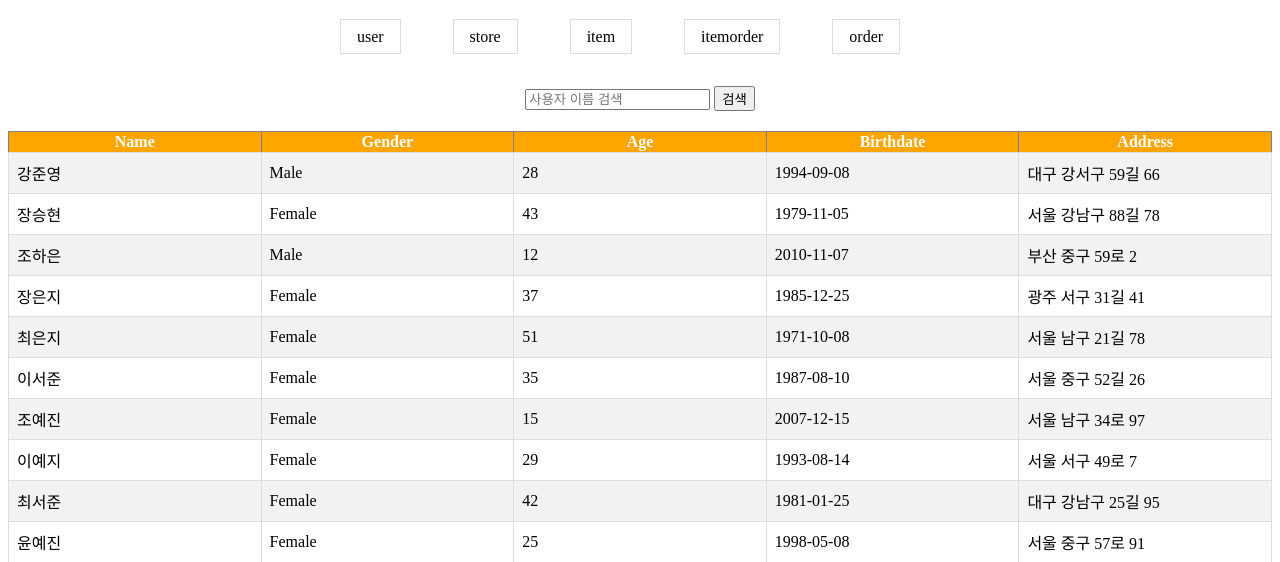
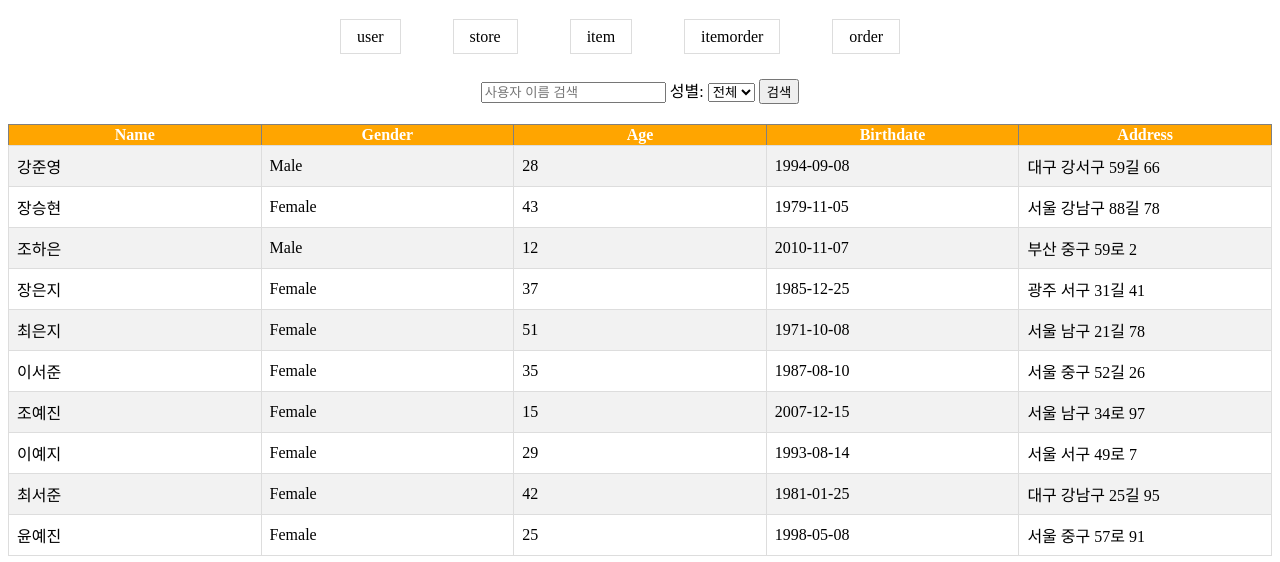
Before and after one commit to wjdgbwls/sesac-ot, a Flask app: page / in a window 1280 px wide. Shown: the top 562 px of the page. Run offline with Flask 3, Linux system fonts and the light colour scheme.

Commit message:
[커밋]성별 검색 메뉴 추가

```diff
--- a/3.flask/hello2.py
+++ b/3.flask/hello2.py
@@ -13,7 +13,9 @@ app = Flask(__name__)
 def page_index():
     page = request.args.get('page', default =1, type=int)
     search_name = request.args.get('q', default='', type =str)
+    gender = request.args.get('gender', default='', type =str)
     data=[]
+    gender_data=[]
     per_page = 10
     csv_file_path = "./csvfile/user.csv"
     with open(csv_file_path, 'r', encoding='UTF-8') as file:
@@ -21,10 +23,15 @@ def page_index():
 
       # 검색어를 포함하는 결과 필터링
       for row in csv_data:
-        if search_name in row['Name']:
+        if search_name in row['Name'] and gender == row['Gender']:
           data.append(row)
+        elif gender == '':
+          data.append(row)
+
+         ##############여기 gender를 확인하고 그걸 추가하는 줄 하나 ....넣기
       # 현재 페이지 계산
       current_page = page
+
       # 현재 페이지 그룹 번호 계산
       current_group = (page - 1) // per_page
 
@@ -43,7 +50,8 @@ def page_index():
       start_page = current_group * per_page + 1
       end_page = min(start_page + per_page, total_pages)
 
-      return render_template("home.html", datas=paginated_results , total_pages=total_pages, page=page, search_name=search_name, start_page=start_page, end_page=end_page, pags=current_page)
+      return render_template("home.html", datas=paginated_results , total_pages=total_pages,
+                              page=page, search_name=search_name, start_page=start_page, end_page=end_page, pags=current_page, gender = gender)
 
 
 # @app.route('/<name>')
--- a/3.flask/templates/home.html
+++ b/3.flask/templates/home.html
@@ -27,20 +27,23 @@
             /* 추가 */
             background-color: #f2f2f2;
         }
-        .nav{
+
+        .nav {
             text-align: center;
             height: 50px;
             width: 100%;
             list-style: none;
         }
-        li{
+
+        li {
             display: inline-block;
             text-align: center;
             margin-right: 40px;
             margin-top: 20px;
             margin-bottom: 20px;
         }
-        li a{
+
+        li a {
             color: black;
             padding: 8px 16px;
             text-decoration: none;
@@ -76,31 +79,46 @@
             padding-top: 10px;
             padding-bottom: 10px;
         }
-        form{
+
+        form {
             margin-top: 20px;
             margin-bottom: 20px;
         }
-
+        .search{
+            display: flex;
+            justify-content: center;
+        }
+        .select{
+            margin-top: 20px;
+            margin-left: 20px;
+        }
     </style>
 </head>
 
 <body>
-    <div class ="nav">
+    <div class="nav">
         <li><a href="/">user</a></li>
         <li><a href="/store">store</a></li>
         <li><a href="/item">item</a></li>
         <li><a href="/orderitem">itemorder</a></li>
         <li><a href="/order">order</a></li>
-
+    </div>
     <div class="search">
+        <div>
             <form action="/" method="GET">
                 <input type="text" name="q" value="{{ search_name }}" placeholder="사용자 이름 검색">
+                <label for="gender">성별:</label>
+                <select id="gender" name="gender">
+                    <option value="">전체</option>
+                    <option value="Male">남성</option>
+                    <option value="Female">여성</option>
+                </select>
                 <button type="submit">검색</button>
             </form>
         </div>
-
+    </div>
         <table border=1;>
-        <div class ="header">
+            <div class="header">
                 <tr>
                     <th>Name</th>
                     <th>Gender</th>
@@ -126,16 +144,16 @@
             </tr>
         </table>
         <div class="pagination" ailgn="center">
-        <a href="/?page={{1}}&q={{search_name}}">처음으로</a>
+            <a href="/?page={{1}}&q={{search_name}}&gender={{gender}}">처음으로</a>
             {% if pags > 1 %}
-        <a href="/?page={{page-1}}&q={{search_name}}">이전</a>
+            <a href="/?page={{page-1}}&q={{search_name}}&gender={{gender}}">이전</a>
             {% endif %}
             {% for page_num in range(start_page, end_page) %}
             {% if page_num == page %}
 
             <strong>{{ page_num }}</strong>
             {% else %}
-        <a href="/?page={{page_num}}&q={{search_name}}">{{ page_num }}</a>
+            <a href="/?page={{page_num}}&q={{search_name}}&gender={{gender}}">{{ page_num }}</a>
             {% endif %}
             {% endfor %}
 
```
Lines whose indentation alone changed are shown as unchanged.
